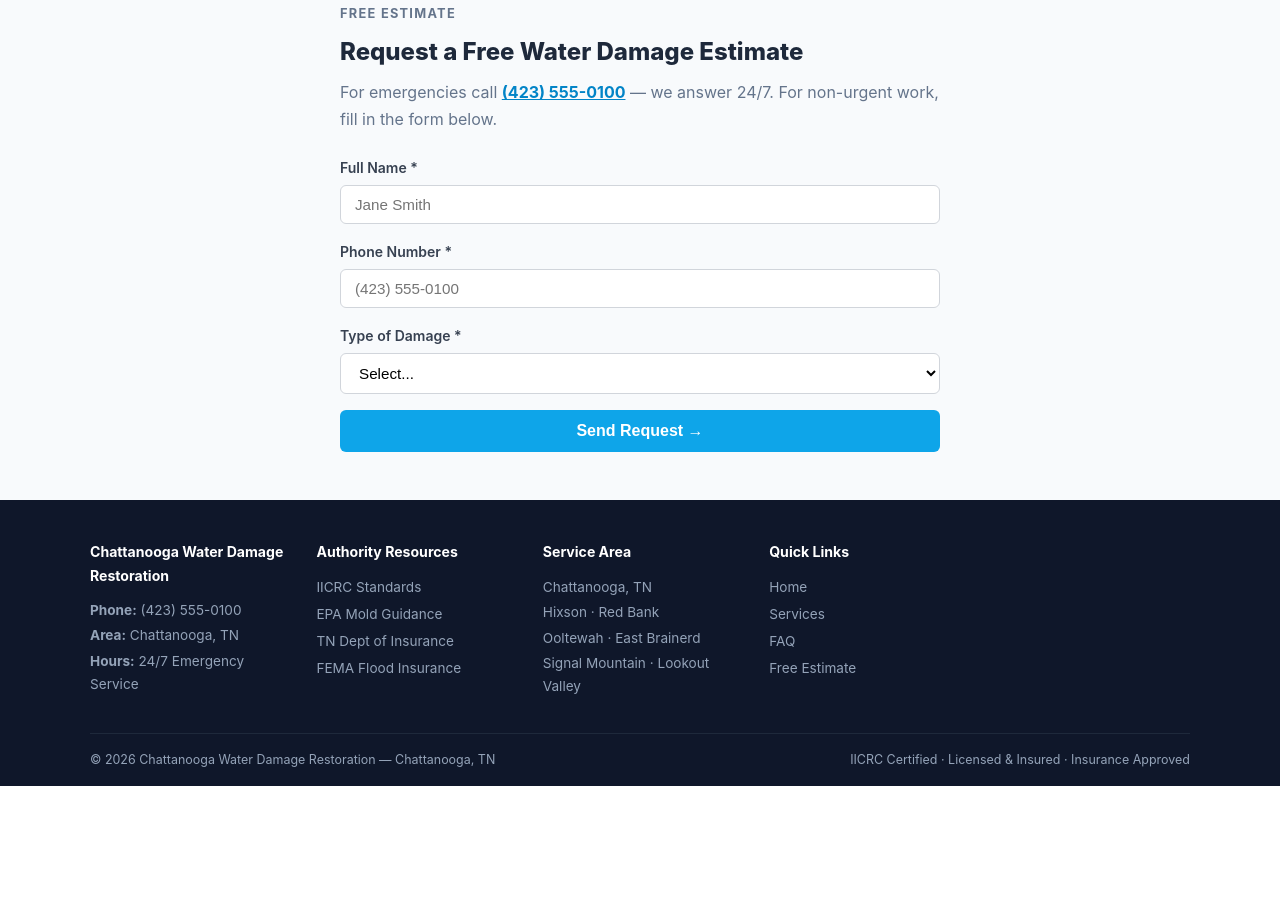
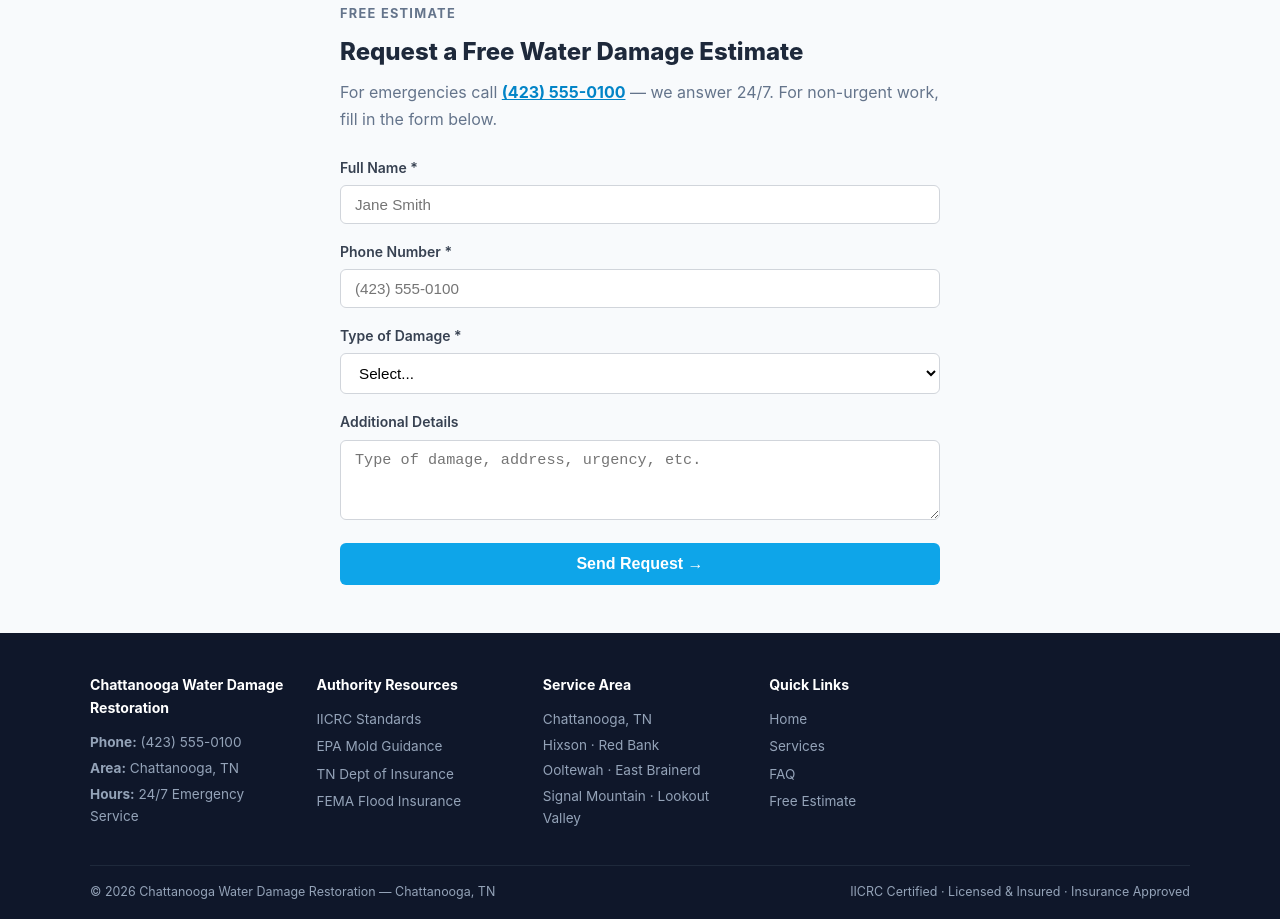
Before and after one commit to janmalmstrom/chattanooga-water, a plain HTML site: page faq/what-is-structural-drying-and-why-does-it-matter-after-water-damage-in-chattanoo/index.html in a window 1280 px wide. Shown: the part 6045-6964 px from the top of the page. Before the commit the page ends 6831 px from the top, so only its background shows below. Drawn offline with Linux system fonts and the light colour scheme.

Commit message:
fix(form): add Additional Details textarea to what-is-structural-drying-and-why-does-it-matter-after-water-damage-in-chattanoo

```diff
--- a/faq/what-is-structural-drying-and-why-does-it-matter-after-water-damage-in-chattanoo/index.html
+++ b/faq/what-is-structural-drying-and-why-does-it-matter-after-water-damage-in-chattanoo/index.html
@@ -200,7 +200,11 @@ Fact-check:
             <option value="other">Other / not sure</option>
           </select>
         </div>
-        <input type="hidden" name="site" value="chattanooga-water">
+                <div style="margin-bottom:16px;">
+          <label style="display:block;font-size:.875rem;font-weight:600;color:#374151;margin-bottom:6px;">Additional Details</label>
+          <textarea id="fq-message" name="message" placeholder="Type of damage, address, urgency, etc." style="width:100%;padding:10px 14px;border:1px solid #d1d5db;border-radius:6px;font-size:.95rem;min-height:80px;resize:vertical;"></textarea>
+        </div>
+<input type="hidden" name="site" value="chattanooga-water">
         <button type="submit" class="btn-submit" style="background:#0ea5e9;color:#fff;border:none;padding:12px 28px;border-radius:6px;font-weight:700;font-size:1rem;cursor:pointer;">Send Request &rarr;</button>
       </form>
     </div>
```
